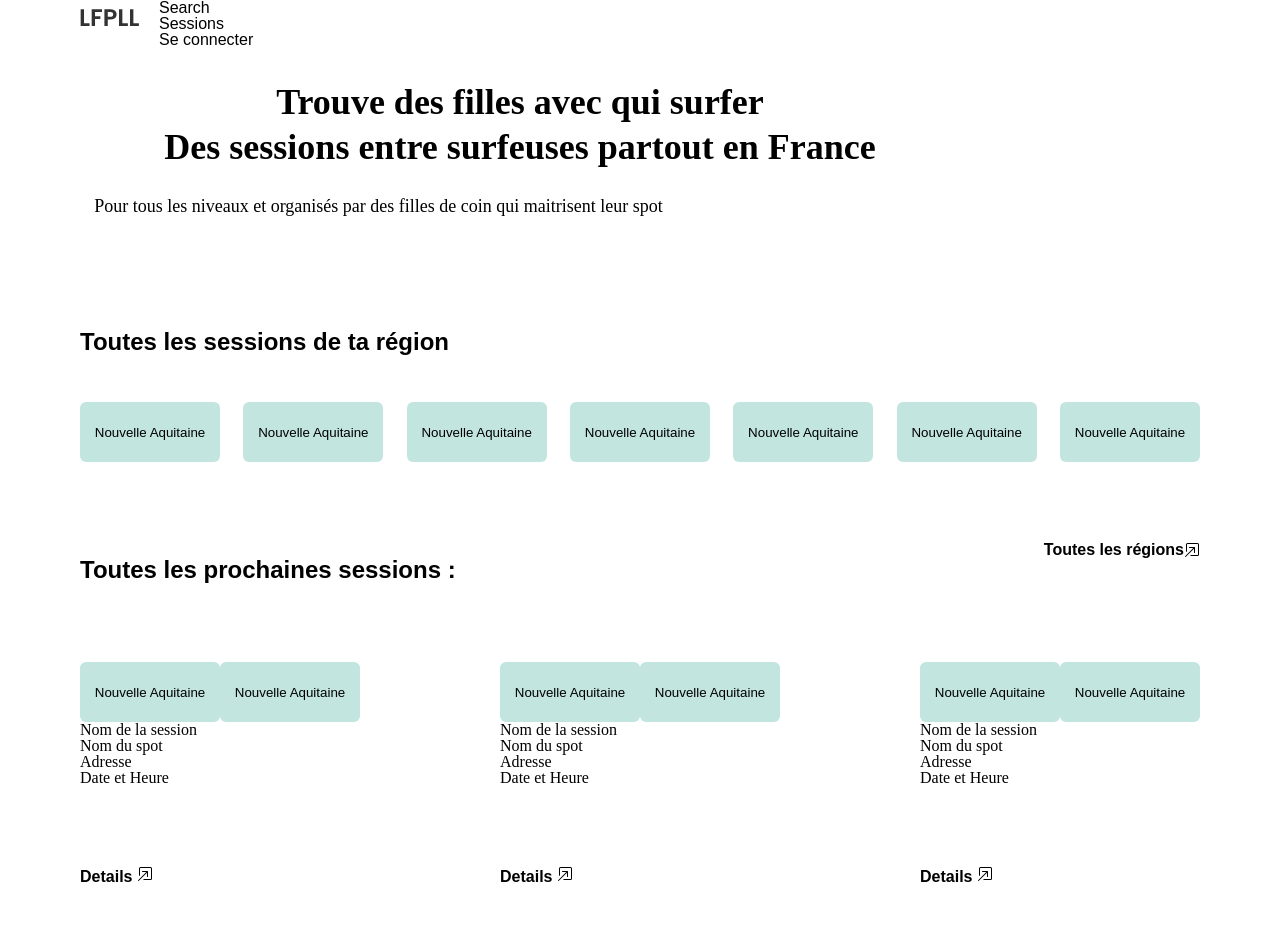
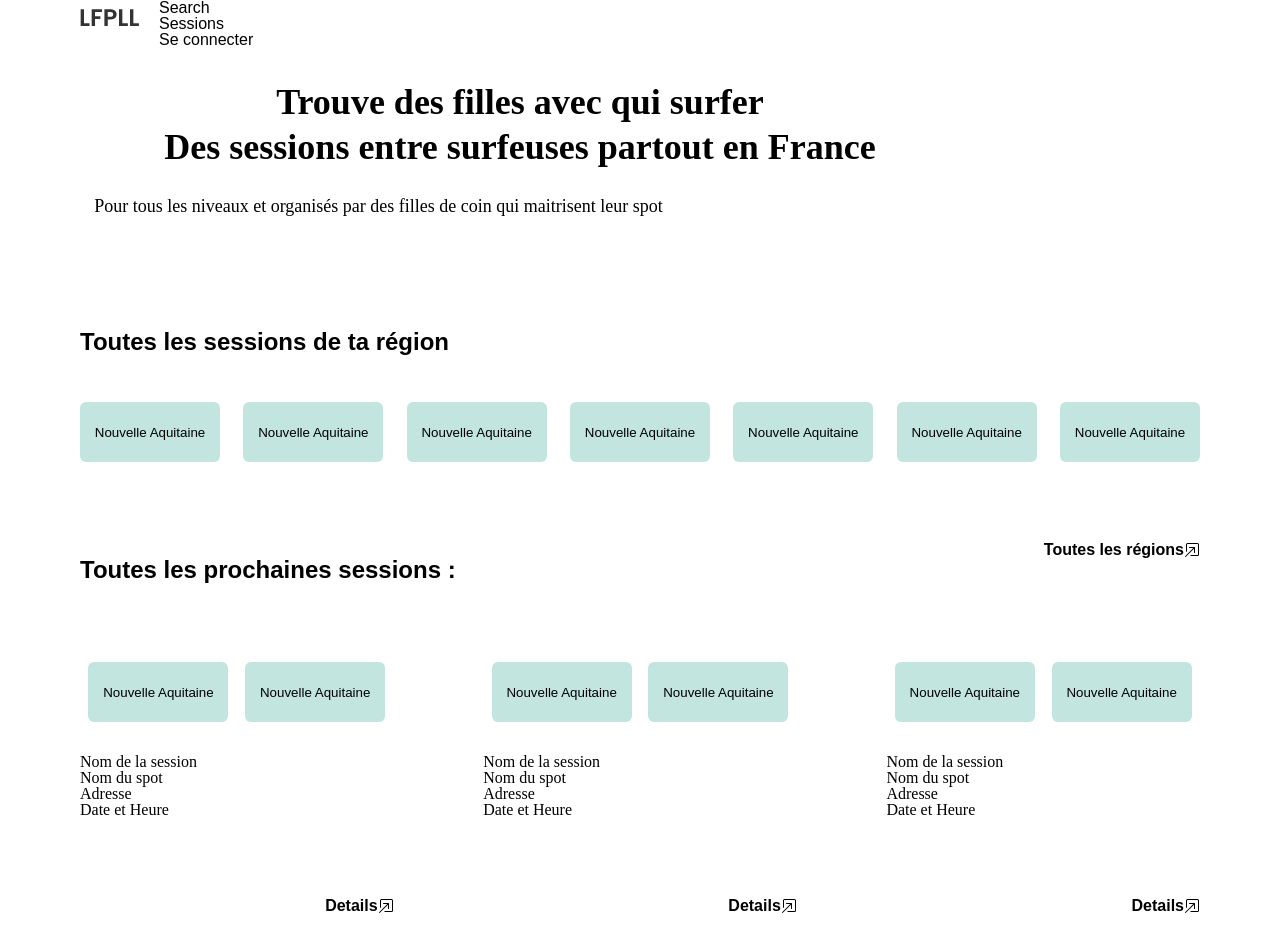
Before and after one commit to Just4Joy/LesFemmesPrennentleLarge_front, a React (Vite) app: page / in a window 1280 px wide. Shown: the top 952 px of the page. Built offline with nearby package versions, Linux system fonts and the light colour scheme.

Commit message:
modif scss  composant session

```diff
--- a/src/components/Session/Session.scss
+++ b/src/components/Session/Session.scss
@@ -1,15 +1,21 @@
 @import '../Base.scss';
 
 .session-container {
+  width: 28%;
   > .session-button {
     display: flex;
+    justify-content: space-around;
+    padding-bottom: 2rem;
   }
   > .session-info {
+    font-family: $Second-font;
   }
   > .session-details-p {
     font-family: $Second-font;
     font-weight: 600;
     font-size: 1rem;
     margin-top: 5rem;
+    display: flex;
+    justify-content: flex-end;
   }
 }
```
